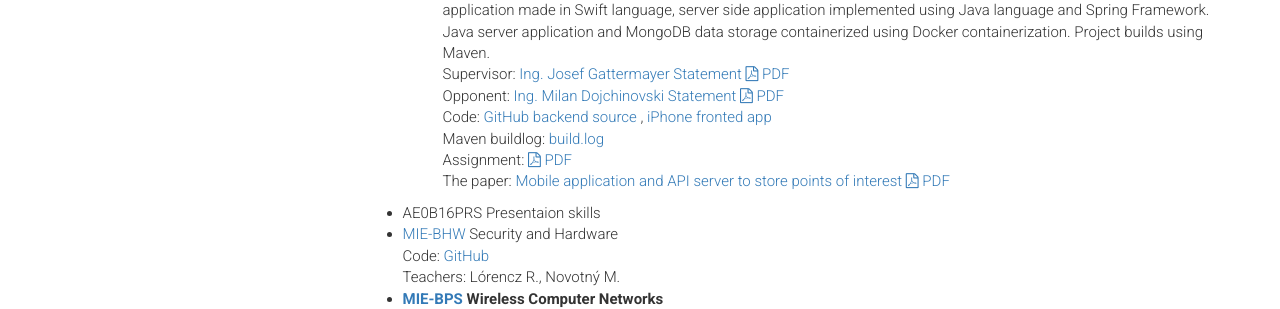
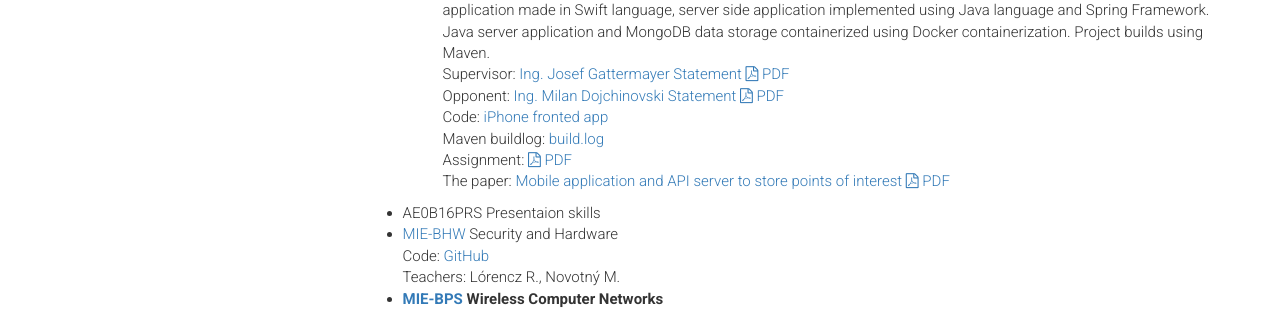
Before and after one commit to famer/famer.github.io, a Jekyll site: the page built from education/index.md, in a window 1280 px wide. Shown: the part 794-1103 px from the top of the page. Built offline with Jekyll 4.4.1, drawn with Linux system fonts in a browser that asks for light colours; nearby versions of some CDN libraries.

Commit message:
Update index.md

```diff
--- a/education/index.md
+++ b/education/index.md
@@ -32,7 +32,7 @@ Description: The aim of the thesis is to develop a mobile application that will
     Java server application and MongoDB data storage containerized using Docker containerization. Project builds using Maven.
     Supervisor: [Ing. Josef Gattermayer](https://www.ackee.cz/blog/author/josef-gattermayerackee-cz/)  [Statement <i class="fa fa-file-pdf-o"></i> PDF]({{ site.baseurl }}/assets/diplomas/3/supervisors_feedback_signed.pdf)
     Opponent: [Ing. Milan Dojchinovski](http://www.dojchinovski.mk)  [Statement <i class="fa fa-file-pdf-o"></i> PDF]({{ site.baseurl }}/assets/diplomas/3/opponents_feedback_signed.pdf)
-    Code: [GitHub backend source](https://github.com/famer/restful-api-service) , [iPhone fronted app](https://github.com/famer/Pro-Places)
+    Code: [iPhone fronted app](https://github.com/famer/Pro-Places)
     Maven buildlog: [build.log](https://github.com/famer/restful-api-service/blob/master/build.log)
     Assignment: [<i class="fa fa-file-pdf-o"></i> PDF]({{ site.baseurl }}/assets/diplomas/3/assignment.pdf)
     The paper: [Mobile application and API server to store points of interest <i class="fa fa-file-pdf-o"></i> PDF]({{ site.baseurl }}/assets/diplomas/3/DP_Tatarshaov_Timur_2015.pdf)
```
